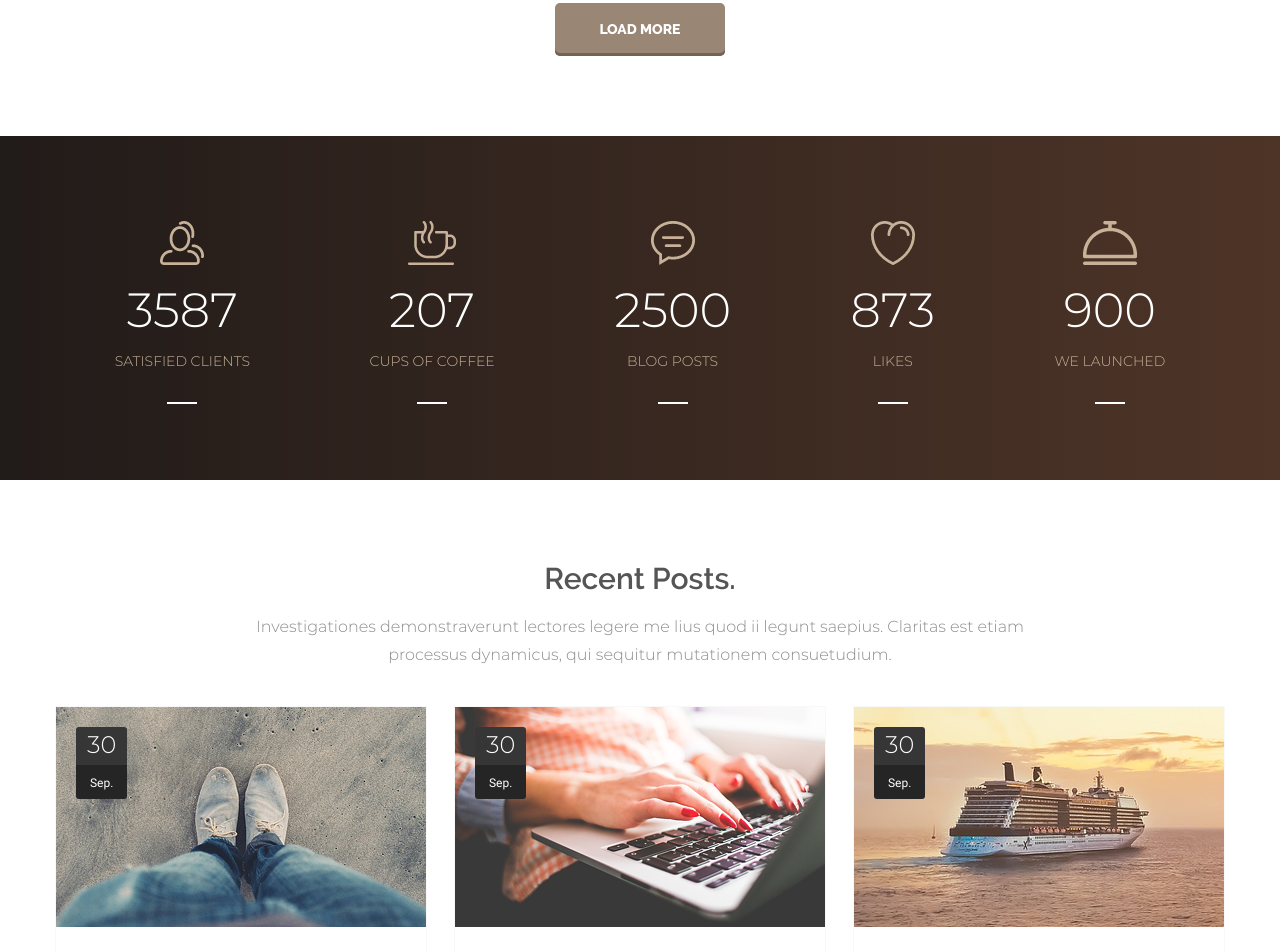
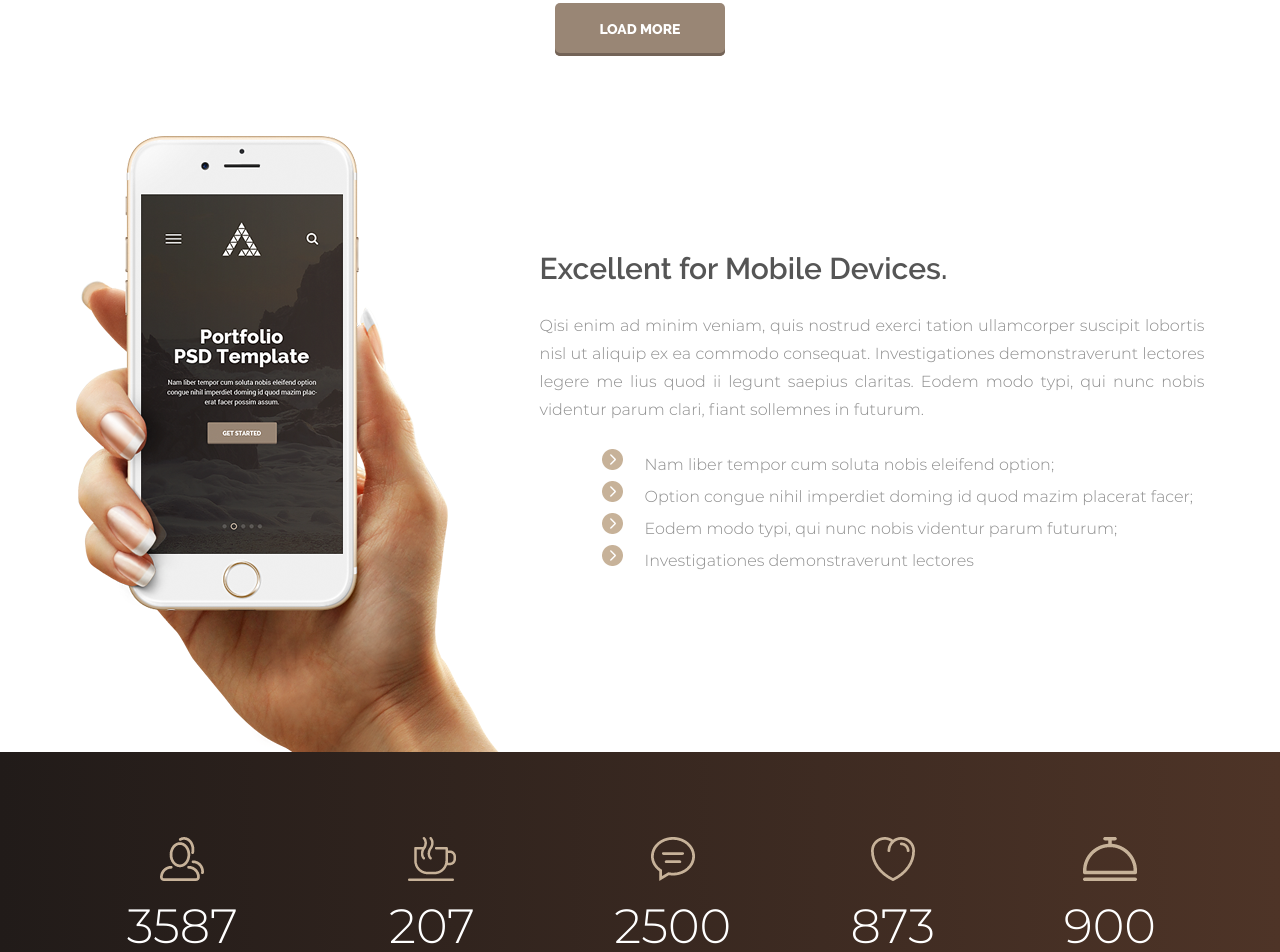
Before and after one commit to TsarArt/html-css, a plain HTML site: page 2/index.html in a window 1280 px wide. Shown: the part 3314-4266 px from the top of the page. Drawn offline with Linux system fonts and the light colour scheme.

Commit message:
Незавершенный вариант (обновление)

```diff
--- a/2/index.html
+++ b/2/index.html
@@ -320,6 +320,23 @@
             </div>
             <button class="btn-a"><span class="btn-a-span">load more</span></button>
         </section>
+        <section class="main-excellent-for-mob-devices">
+            <img src="img/iPhone_in_hand.png" alt="iPhone in hand" class="main-excellent-for-mob-devices-img" width="423" height="616">
+            <div class="main-excellent-for-mob-devices-div">
+                <span class="main-excellent-for-mob-devices-div-span">Excellent for Mobile Devices.</span>
+                <p class="main-excellent-for-mob-devices-div-p">
+                    Qisi enim ad minim veniam, quis nostrud exerci tation ullamcorper suscipit lobortis nisl ut aliquip
+                    ex ea commodo consequat. Investigationes demonstraverunt lectores legere me lius quod ii legunt
+                    saepius claritas. Eodem modo typi, qui nunc nobis videntur parum clari, fiant sollemnes in futurum.
+                </p>
+                <ul class="main-excellent-for-mob-devices-div-ul">
+                    <li class="main-excellent-for-mob-devices-div-ul-li">Nam liber tempor cum soluta nobis eleifend option;</li>
+                    <li class="main-excellent-for-mob-devices-div-ul-li">Option congue nihil imperdiet doming id quod mazim placerat facer;</li>
+                    <li class="main-excellent-for-mob-devices-div-ul-li">Eodem modo typi, qui nunc nobis videntur parum futurum;</li>
+                    <li class="main-excellent-for-mob-devices-div-ul-li">Investigationes demonstraverunt lectores</li>
+                </ul>
+            </div>
+        </section>
         <section class="main-some-info-bg">
             <div class="main-some-info">
                 <figure class="main-some-info-figure">
--- a/2/sass/style.sass
+++ b/2/sass/style.sass
@@ -391,6 +391,37 @@ header
     font-size: 14px
     font-weight: 300
     line-height: 20px
+
+.main-excellent-for-mob-devices
+    width: $mainWidth
+    margin: 79px auto 0 auto
+    display: flex
+    justify-content: space-around
+.main-excellent-for-mob-devices-div
+    margin: 116px 0 0 0
+    width: 665px
+    height: 325px
+    display: flex
+    flex-flow: column
+    justify-content: space-between
+    color: #8c8c8c
+    font-family: $fontMontserrat
+    font-size: 16px
+    font-weight: 300
+.main-excellent-for-mob-devices-div-span
+    color: #555555
+    font-family: $fontRaleway
+    font-size: 30px
+    font-weight: 600
+.main-excellent-for-mob-devices-div-p
+    line-height: 28px
+    text-align: justify
+.main-excellent-for-mob-devices-div-ul
+    margin: 0 0 0 50px
+.main-excellent-for-mob-devices-div-ul-li
+    line-height: 32px
+    list-style-image: url("../img/01.png")
+    padding: 0 0 0 15px
 .main-some-info-bg
     background-image: linear-gradient(to right, #211b19 0%, #4e3427 100%)
 .main-some-info
```
Also changed, not shown: 2/css/style.css, 2/img/01.png (added), 2/img/iPhone_in_hand.png (added), 2 other files.
